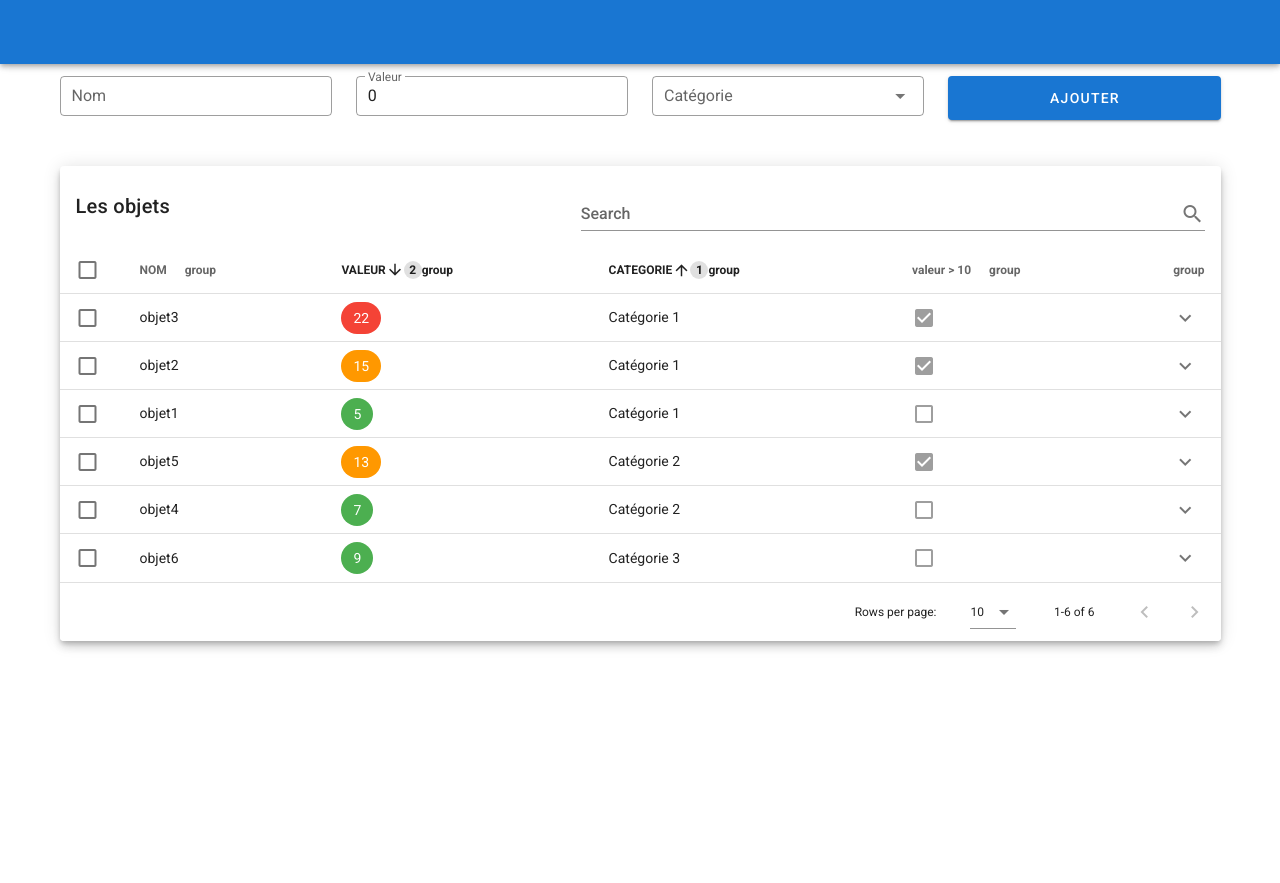
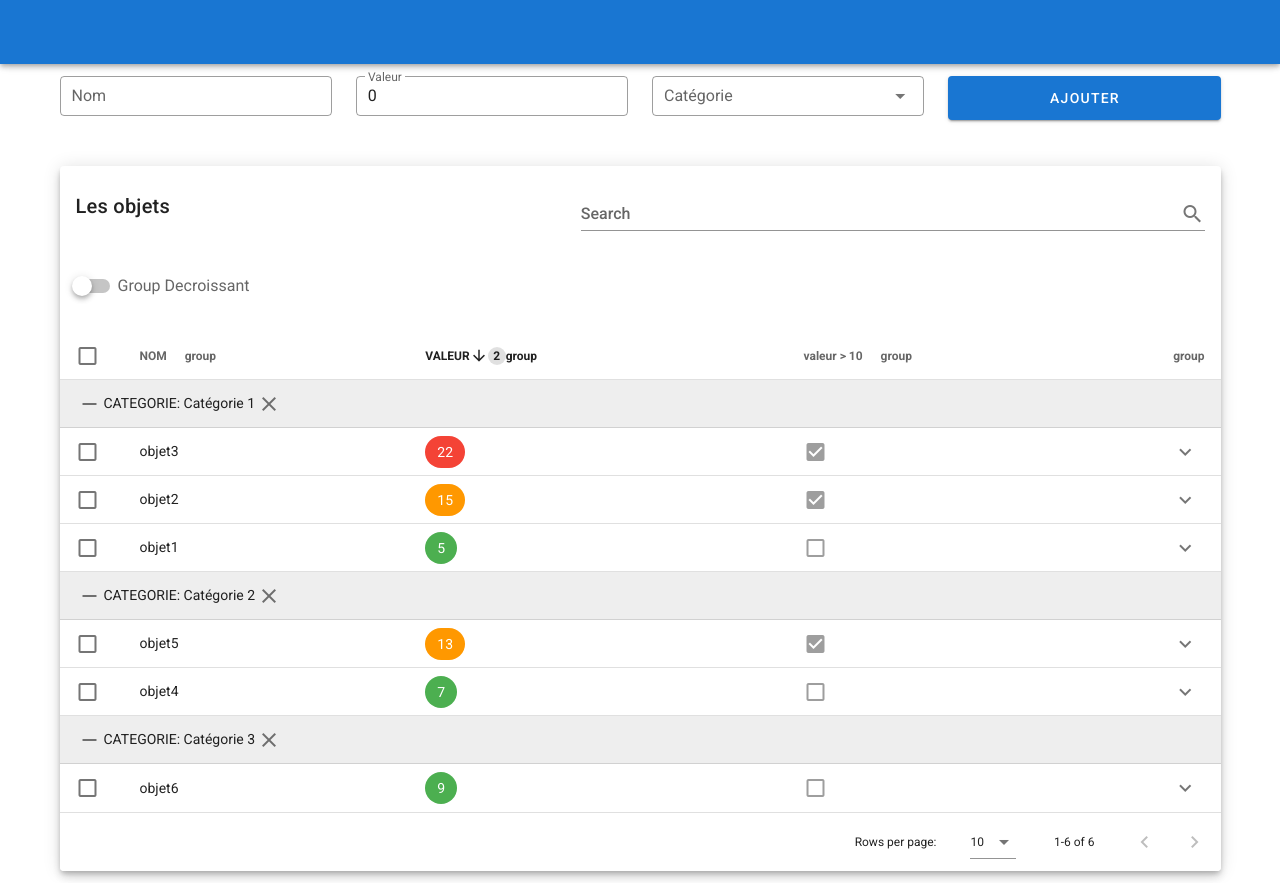
Before and after one commit to BOISSARD/Vue-Tests-Components-Library, a Vue app in the folder test-vuetify/: page / in a window 1280 px wide. Before the commit the page ends 800 px from the top, so only its background shows below. Built offline with nearby package versions, Linux system fonts and the light colour scheme.

Commit message:
Modif : try to improve group by but failed

```diff
--- a/test-vuetify/src/App.vue
+++ b/test-vuetify/src/App.vue
@@ -34,7 +34,7 @@ export default {
         ],
         colonnes: []
     }),
-    mounted(){
+    created(){
         for (const pro in Object.keys(new Objet())) {
             this.colonnes.push({
                 text: Object.keys(new Objet())[pro].toUpperCase(),
@@ -45,7 +45,7 @@ export default {
         this.colonnes.push({
             text: "valeur > 10",
             value: "sup10",
-            filterable : false
+            filterable : true
         }, { text: '', value: 'data-table-expand' });
     },
     methods: {
--- a/test-vuetify/src/components/TestDataTable.vue
+++ b/test-vuetify/src/components/TestDataTable.vue
@@ -18,10 +18,12 @@
                 item-key="nom"
                 :items-per-page="10"
                 show-select
-                show-group-by
                 multi-sort
                 :sort-by="['categorie', 'valeur']"
                 :sort-desc="[false, true]"
+                show-group-by
+                :group-by="groupes"
+                :group-desc="groupDirection"
                 :search="search"
                 single-expand
                 :expanded.sync="expanded"
@@ -29,9 +31,13 @@
                 :loading="loading"
                 loading-text="Chargement des données..."
             >
-                <!-- group-by="categorie" group-asc="nom" -->
+                <!-- group-by="categorie" group-desc="true"   -->
+                <template v-slot:top v-if="groupes !== '' && groupes.length !== 0">
+                    <v-switch v-model="groupDirection" label="Group Decroissant"  class="pa-3"></v-switch>
+                </template>
                 <template v-slot:item.sup10="{ item }">
-                    <v-simple-checkbox :value="item.valeur > 10" disabled></v-simple-checkbox>
+                    <!--v-simple-checkbox :value="item.valeur > 10" disabled></v-simple-checkbox-->
+                    <v-simple-checkbox :value="item.sup10" disabled></v-simple-checkbox>
                 </template>
                 <template v-slot:expanded-item="{ headers, item }">
                     <td :colspan="headers.length">{{ item.nom }} a une valeur de {{ item.valeur }}</td>
@@ -46,7 +52,6 @@
 
 <script>
 import Objet from "../model/objet";
-//import { Categories } from "../model/categories";
 
 export default {
     name: "TestDataTable",
@@ -55,27 +60,39 @@ export default {
             search: "",
             loading: true,
             lignes: [],
-            expanded: []
+            expanded: [],
+            groupDirection: false,
+            groupes: "categorie"
         };
     },
-    props: {
-        colonnes: [],
-        items: []
+    watch: {
+        lignes(nouvelles){
+            this.lignes.forEach(element => {element.sup10 = element.valeur > 10});
+        },
+        groupes: {
+            immediate: true,
+            handler(newVal, oldVal){
+                console.log(newVal, oldVal, this.groupes)
+            }
+        }
     },
+    props: ["colonnes", "items"],
     mounted() {
         setTimeout(() => {
             this.lignes = this.items;
             this.loading = false;
-            //this.lignes.forEach(element => {element.sup10 = element.valeur > 10});
-        }, 0); // 2300
+        }, 2300); // 2300
     },
     methods: {
-      getColor (valeur) {
-        if (valeur > 20) return 'red'
-        else if (valeur > 10) return 'orange'
-        else return 'green'
-      },
-    },
+        getColor(valeur) {
+            if (valeur > 20) return "red";
+            else if (valeur > 10) return "orange";
+            else return "green";
+        },
+        test(){
+            console.log(this.groupes)
+        }
+    }
 };
 </script>
 
```
